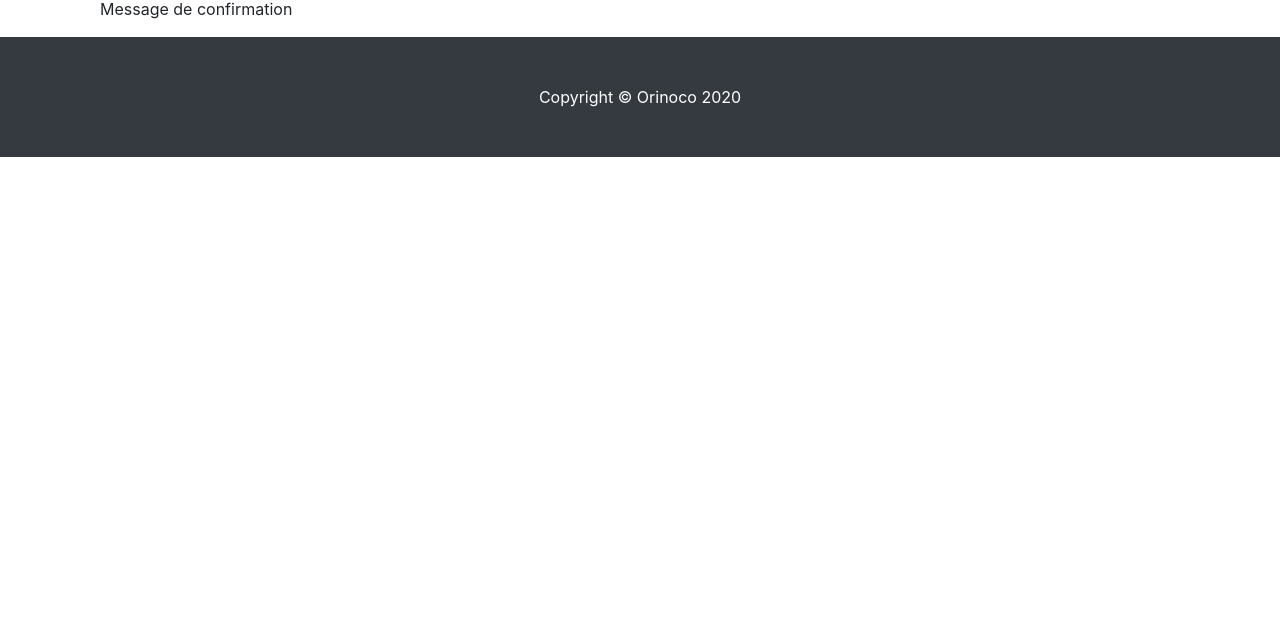
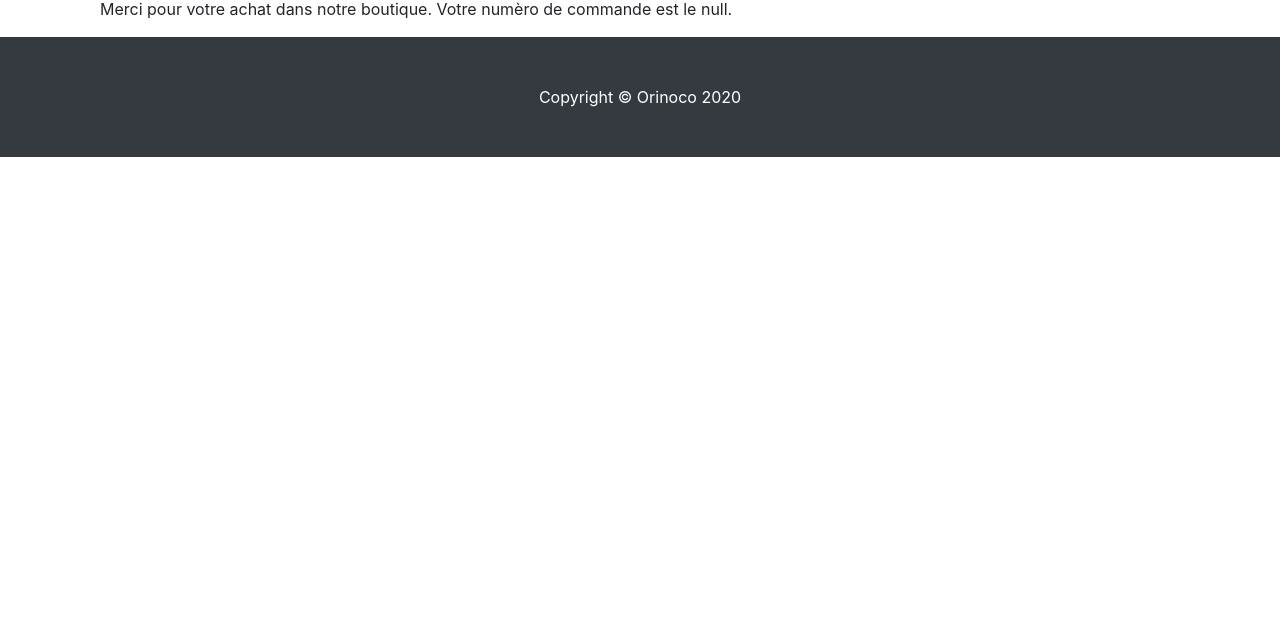
Before and after one commit to AssmaMarjane/P5_OCR, a website: page FrontEnd/Contenu/confirmation.html in a window 1280 px wide. Shown: the part 159-800 px from the top of the page. Drawn offline with Linux system fonts and the light colour scheme; no server answers.

Commit message:
ajout orderId dans localstorage pge panier et reup orderId pg confirmation

```diff
--- a/FrontEnd/Contenu/confirmation.html
+++ b/FrontEnd/Contenu/confirmation.html
@@ -59,9 +59,6 @@
 
         <div id="messageOder" class="col-lg-12 ">
 
-          <div>
-            <p>Message de confirmation</p>
-          </div>
 
         </div>
 
--- a/FrontEnd/javascript/confirmation.js
+++ b/FrontEnd/javascript/confirmation.js
@@ -1,23 +1,9 @@
-//recupérer l'id du produit via parametre Url
-const urlOrder = window.location.search;
-const urlParams = new URLSearchParams(urlOrder);
-const orderId = urlParams.get('orderId');
-console.log(orderId);
+//recupérer l'order_id stocker dans localStorage
+let order = localStorage.getItem('myOrder');
+console.log(order);
+let orderId = JSON.parse(order);
+console.log(orderId)
 //recupérer info produit pr page via API fetch voir fetch
-
-fetch('http://localhost:3000/api/teddies/' + orderId)
-  .then(response => response.json())
-  .then(
-    order => {
-      console.log(order);
-      console.log(order.orderId)
-      /*let myOrder = document.querySelector("#messageOder");
-      myOrder.innerHTML += `*/
-
-
-    }
-  );
-
-
-
-      //données recup en json passer en HTML
+let numOrder = document.querySelector("#messageOder");
+numOrder.innerHTML += `<p> Merci pour votre achat dans notre boutique.
+                          Votre numèro de commande est le ${orderId}.</p>`
--- a/FrontEnd/javascript/panier.js
+++ b/FrontEnd/javascript/panier.js
@@ -134,9 +134,12 @@ if (tabPanier !=null){
           console.log(order);
           //console.log(order.orderId)
           let orderId = order.orderId;
-          console.log(orderId)
+          //console.log(orderId)
+          localStorage.setItem('myOrder', JSON.stringify(orderId));
+          console.log(localStorage)
 
         }
+
       );
 
   });;
```
